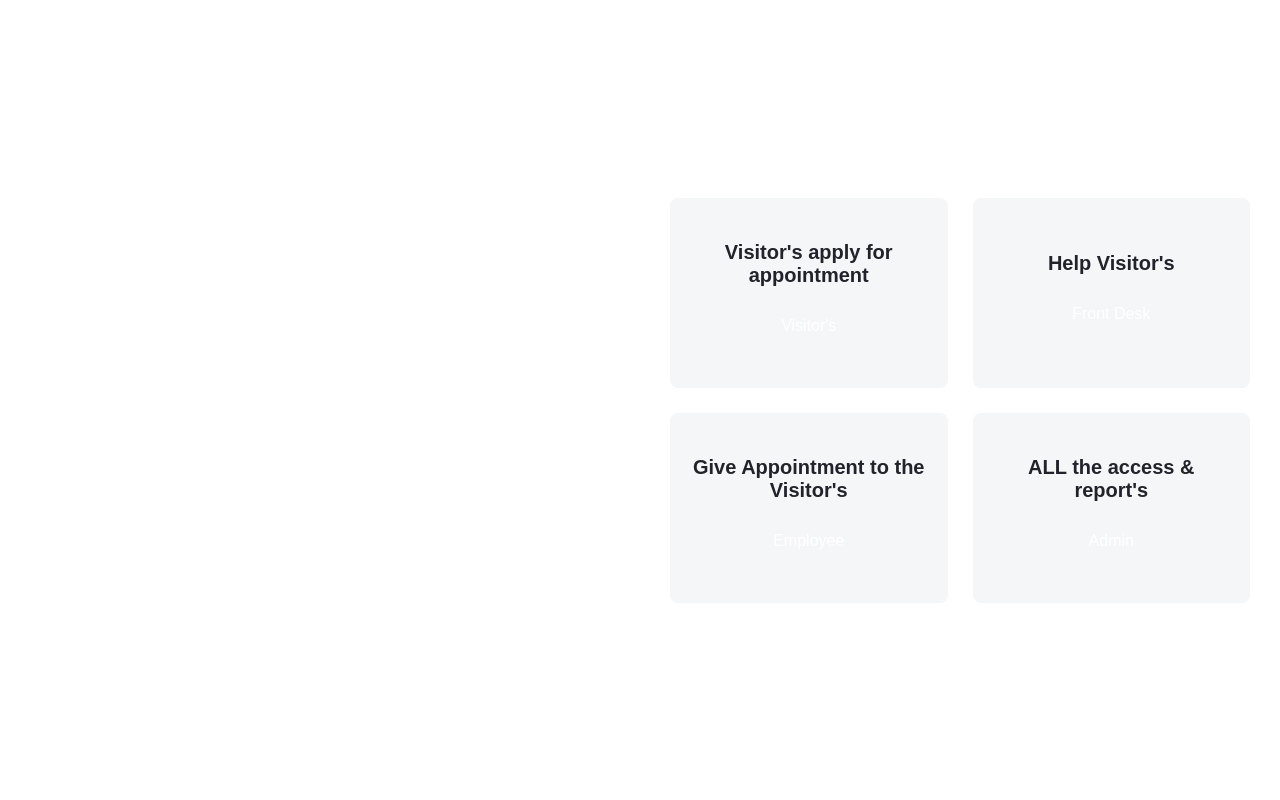
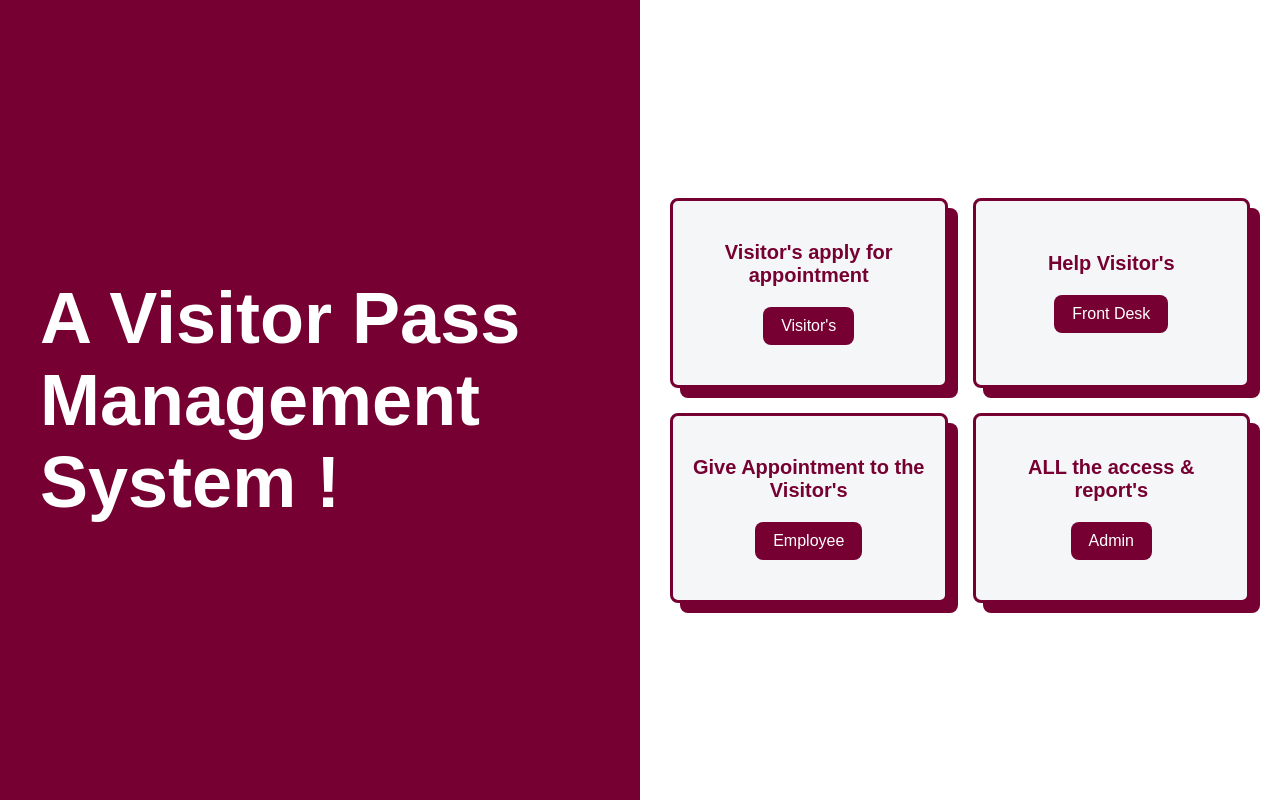
Before and after one commit to SumanKarmakar467/Assignment-9, a React (Vite) app in the folder Fronted/: page / in a window 1280 px wide. Built offline with nearby package versions, Linux system fonts and the light colour scheme; no server answers.

Commit message:
Update index.css
add

```diff
--- a/Fronted/src/index.css
+++ b/Fronted/src/index.css
@@ -5,7 +5,7 @@
 }
 
 :root {
-  --primary-color: #76031;
+  --primary-color: #760031;
   --card-color: #f4f6f8;
   --text-color: #20232a;
   --green: #0b7a53;
```
